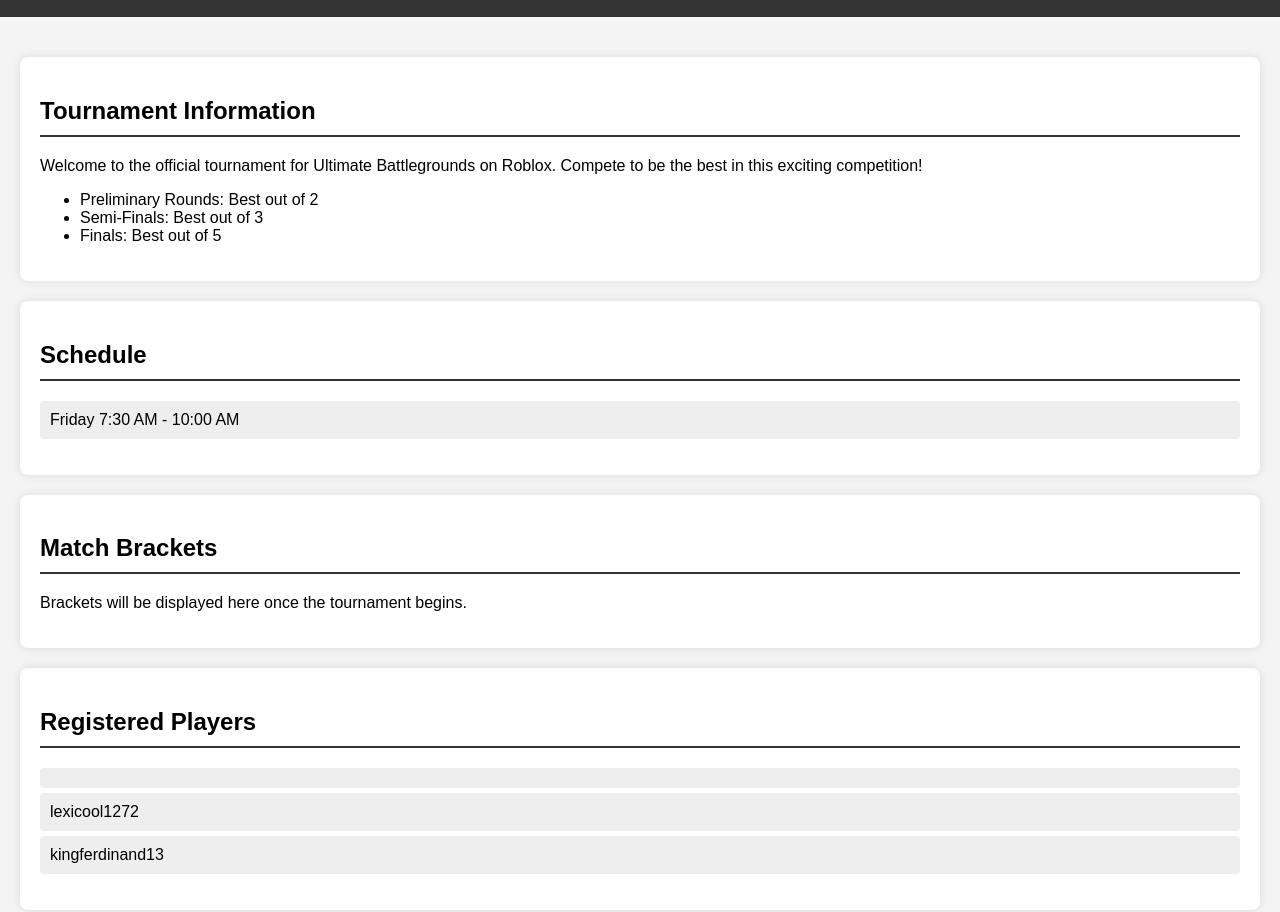
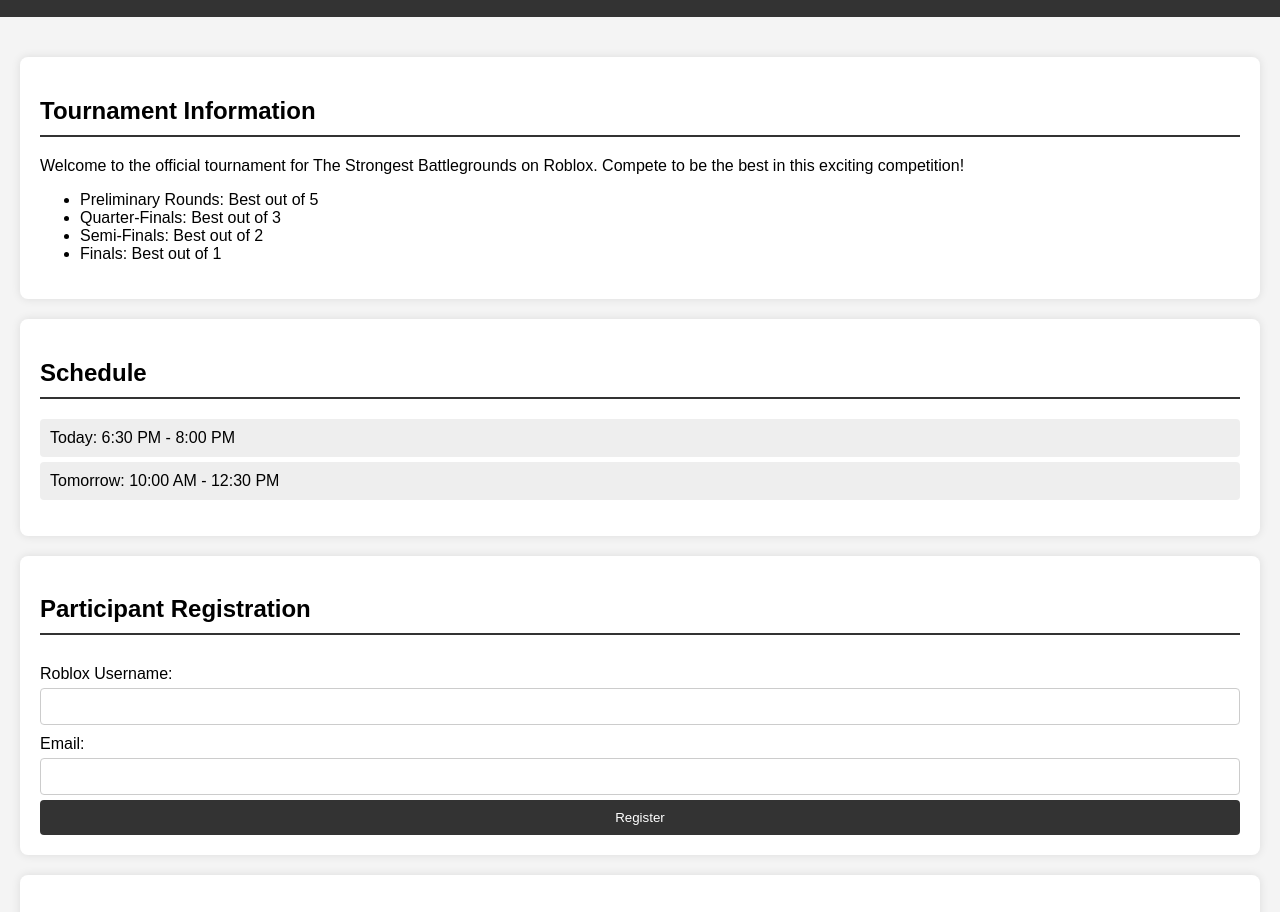
Before and after one commit to LexBe11/github.GoldenTourneys.io, a plain HTML site: page index.html in a window 1280 px wide. Shown: the part 83-995 px from the top of the page. Drawn offline with Linux system fonts and the light colour scheme.

Commit message:
Update index.html

```diff
--- a/index.html
+++ b/index.html
@@ -8,29 +8,41 @@
 </head>
 <body>
     <header>
-        <h1>The Strongest Battlegrounds Tournament</h1>
+        <h1>Ultimate Battlegrounds Tournament</h1>
     </header>
     <main>
         <section id="tournament-info">
             <h2>Tournament Information</h2>
-            <p>Welcome to the official tournament for Ultimate Battlegrounds on Roblox. Compete to be the best in this exciting competition!</p>
+            <p>Welcome to the official tournament for The Strongest Battlegrounds on Roblox. Compete to be the best in this exciting competition!</p>
             <ul>
-                <li>Preliminary Rounds: Best out of 2</li>
-                <li>Semi-Finals: Best out of 3</li>
-                <li>Finals: Best out of 5</li>
+                <li>Preliminary Rounds: Best out of 5</li>
+                <li>Quarter-Finals: Best out of 3</li>
+                <li>Semi-Finals: Best out of 2</li>
+                <li>Finals: Best out of 1</li>
             </ul>
         </section>
         <section id="schedule">
             <h2>Schedule</h2>
             <ul>
-                <li>Friday 7:30 AM - 10:00 AM</li>
+                <li>Today: 6:30 PM - 8:00 PM</li>
+                <li>Tomorrow: 10:00 AM - 12:30 PM</li>
             </ul>
         </section>
+        <section id="registration">
+            <h2>Participant Registration</h2>
+            <form action="/submit_registration" method="post">
+                <label for="username">Roblox Username:</label>
+                <input type="text" id="username" name="username" required>
+                <label for="email">Email:</label>
+                <input type="email" id="email" name="email" required>
+                <button type="submit">Register</button>
+            </form>
         </section>
         <section id="brackets">
             <h2>Match Brackets</h2>
             <div id="bracket-content">
                 <p>Brackets will be displayed here once the tournament begins.</p>
+                <img src="images/bracket_image.jpg" alt="Tournament Bracket" id="bracket-image">
             </div>
         </section>
         <section id="players">
```
